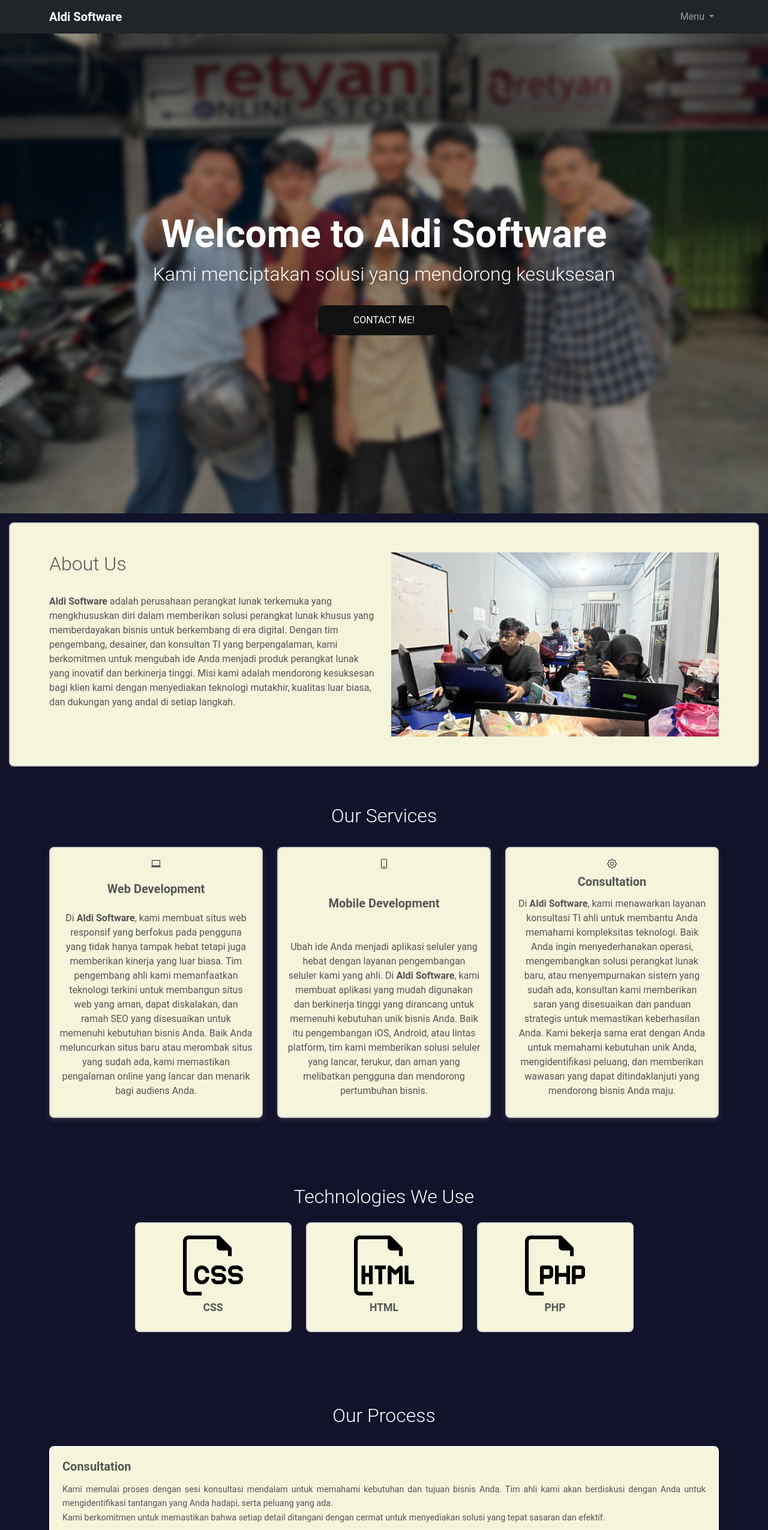
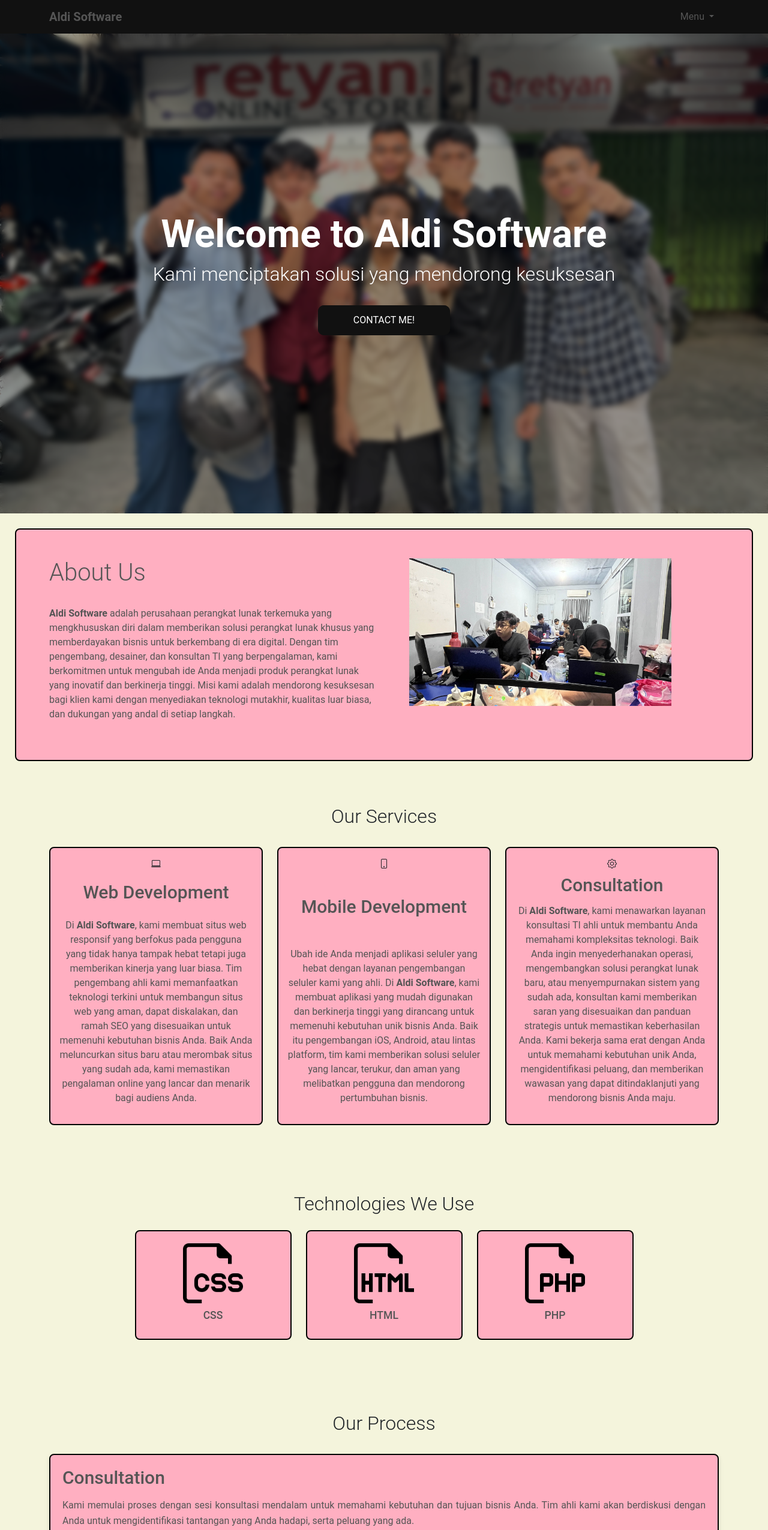
Before and after one commit to AldiPradana-KD/remake2, a plain HTML site: page index.html in a window 1280 px wide. Shown: the top 2551 px of the page at 60% size. Drawn offline with nearby package versions, Linux system fonts and the light colour scheme.

Commit message:
style:menyesuaikan font,padding,dan lainnya

```diff
--- a/index.html
+++ b/index.html
@@ -17,7 +17,7 @@
 
 <body>
   <!-- Navbar -->
-  <nav class="navbar navbar-expand-lg navbar-dark bg-dark">
+  <nav class="navbar navbar-expand-lg navbar-dark">
     <div class="container">
       <a class="navbar-brand" href="#">Aldi Software</a>
       <button class="navbar-toggler" type="button" data-bs-toggle="collapse" data-bs-target="#navbarNavDropdown" aria-controls="navbarNavDropdown" aria-expanded="false" aria-label="Toggle navigation">
@@ -144,7 +144,7 @@
           </p>
         </div>
         <div class="col-lg-6">
-          <img src="assets/about2.jpg" alt="About Us" class="img-fluid" width="100%">
+          <img src="assets/about2.jpg" alt="About Us" class="img-fluid" width="80%">
         </div>
       </div>
     </div>
@@ -158,7 +158,7 @@
         <div class="col-md-4 mb-3">
           <div class="service-box text-center">
             <i class="bi bi-laptop"></i>
-            <h4>Web Development</h4>
+            <h5>Web Development</h5>
             <p>Di <b>Aldi Software</b>, kami membuat situs web responsif yang berfokus pada pengguna yang tidak hanya
               tampak hebat tetapi
               juga memberikan kinerja yang luar biasa. Tim pengembang ahli kami memanfaatkan teknologi terkini untuk
@@ -172,7 +172,7 @@
         <div class="col-md-4 mb-3">
           <div class="service-box text-center">
             <i class="bi bi-phone"></i>
-            <h4>Mobile Development</h4>
+            <h5>Mobile Development</h5>
             <p>Ubah ide Anda menjadi aplikasi seluler yang hebat dengan layanan pengembangan seluler kami yang ahli. Di
               <b>Aldi Software</b>,
               kami membuat aplikasi yang mudah digunakan dan berkinerja tinggi yang dirancang untuk memenuhi kebutuhan
@@ -185,7 +185,7 @@
         <div class="col-md-4 mb-3">
           <div class="service-box text-center">
             <i class="bi bi-gear"></i>
-            <h4>Consultation</h4>
+            <h5>Consultation</h5>
             <p>Di <b>Aldi Software</b>, kami menawarkan layanan konsultasi TI ahli untuk membantu Anda memahami
               kompleksitas teknologi.
               Baik Anda ingin menyederhanakan operasi, mengembangkan solusi perangkat lunak baru, atau menyempurnakan
@@ -321,7 +321,8 @@
   <!-- CSS -->
   <style>
     .portfolio-item {
-      background-color: #f5f5dc;
+      background-color: #ffafc1;
+      border: 2px solid #000000;
       transition: transform 0.3s ease, box-shadow 0.3s ease;
       display: flex;
       flex-direction: column;
@@ -339,13 +340,13 @@
     }
 
     .portfolio-item h4 {
-      font-size: 1.25rem;
+      font-size: 30px;
       margin-top: 10px;
       color: #333;
     }
 
     .portfolio-item p {
-      font-size: 0.9rem;
+      font-size: 16px;
       color: #555;
     }
 
@@ -413,7 +414,7 @@
 <!-- CSS -->
 <style>
   .testimonial-card p{
-    font-size: 0,9rem;
+    font-size: 16px;
     color: #555 ;
   }
 .testimonial-card {
@@ -467,13 +468,13 @@
       <div class="col-md-3 col-sm-6 mb-4 partner-item">
         <div class="partner-card">
           <img src="assets/partner3.png" class="img-fluid" alt="Partner 3">
-          <h5 class="mt-3">Ramen Ucihan Udin</h5>
+          <h5 class="mt-3">Ramen Udin</h5>
         </div>
       </div>
       <div class="col-md-3 col-sm-6 mb-4 partner-item">
         <div class="partner-card">
           <img src="assets/partner4.png" class="img-fluid" alt="Partner 4">
-          <h5 class="mt-3">Fried Chicken Wawan</h5>
+          <h5 class="mt-3">Chicken Wawan</h5>
         </div>
       </div>
     </div>
@@ -508,7 +509,7 @@
 </section>
 
 <!-- Footer Section -->
-<footer class="footer-section bg-dark text-white py-4">
+<footer class="footer-section text-white py-4">
   <div class="container">
     <div class="row">
       <!-- Contact Info Section -->
--- a/styles.css
+++ b/styles.css
@@ -1,18 +1,14 @@
 body {
   font-family: 'Roboto', sans-serif;
-  background: #12122a;
+  background: #f4f4dc;
 }
 
-h1,
-h2,
-h3,
-h4,
-h5 {
-  font-size: 1.25rem;
-  font-weight: bold;
-  color: #ffffff;
+.navbar a {
+  color: #555;
 }
-
+.navbar {
+  background-color: #111;
+}
 .section-title {
   text-transform: uppercase;
   margin-bottom: 40px;
@@ -24,12 +20,14 @@ h5 {
   background-size: cover;
 }
 
-.service-box h4 {
+.service-box h5 {
   color: #555;
+  font-size: 30px;
 }
 
 .service-box p {
   color: #555;
+  font-size: 16px;
 }
 /* Ensure the row uses flexbox */
 .row {
@@ -38,8 +36,8 @@ h5 {
 }
 /* Flexbox to align items evenly */
 .service-box {
-  background-color: #f5f5dc;
-  border: 2px solid #ccc; /* Border style */
+  background-color: #ffafc1;
+  border: 2px solid #000000; /* Border style */
   border-radius: 8px; /* Rounded corners */
   padding: 15px; /* Spacing inside the border */
   margin-bottom: 10px; /* Space between service boxes */
@@ -69,8 +67,8 @@ h5 {
 }
 
 .process-item {
-  background-color: #f5f5dc;
-  border: 2px solid #ffffff;
+  background-color: #ffafc1;
+  border: 2px solid #000000;
   /* Border color */
   border-radius: 8px;
   padding: 20px;
@@ -83,14 +81,16 @@ h5 {
 .process-item h4 {
   margin-top: 0;
   margin-bottom: 15px;
-  font-size: 1.25rem;
+  font-size: 30px;
   color: #555;
   /* Heading color */
 }
-
+.process-item h2 {
+  font-size: 40px;
+}
 .process-item p {
   color: #555;
-  font-size: 0.9rem;
+  font-size: 16px;
   margin: 0;
   padding: 0;
   line-height: 1.6;
@@ -114,6 +114,14 @@ h5 {
   transition: transform 0.3s;
 }
 
+.team-section p {
+  font-size: 16px;
+}
+
+.team-section h4 {
+  font-size: 30px;
+}
+
 .team-section img:hover {
   transform: scale(1.1);
 }
@@ -124,13 +132,8 @@ blockquote {
   margin: 0;
 }
 
-p {
-  color: #ffffff;
-  font-size: 0, 9rem;
-}
-
 label {
-  color: #ffffff;
+  color: #555;
 }
 
 /*batas*/
@@ -216,7 +219,6 @@ footer .bi {
 
 /*batas*/
 .clients-section h2 {
-  font-weight: 600;
   margin-bottom: 30px;
 }
 
@@ -230,7 +232,7 @@ footer .bi {
 
 .partner-card {
   padding: 20px;
-  background-color: #f5f5dc;
+  background-color: #ffafc1;
   border-radius: 10px;
   box-shadow: 0px 8px 16px rgba(0, 0, 0, 0.1);
 }
@@ -247,6 +249,7 @@ footer .bi {
 
 .partner-card h5 {
   color: #333;
+  font-size: 30px;
 }
 
 @media (max-width: 768px) {
@@ -273,25 +276,31 @@ footer .bi {
 }
 
 .border-section {
-  background-color: #f5f5dc;
-  margin: 15px;
-  border: 2px solid #ccc; /* Adjust the border width, style, and color as needed */
+  background-color: #ffafc1;
+  margin: 25px;
+  border: 2px solid #000000; /* Adjust the border width, style, and color as needed */
   border-radius: 8px; /* Optional: for rounded corners */
   padding: 20px; /* Optional: to add spacing inside the border */
 }
 
 .border-section p {
   color: #555;
+  font-size: 16px;
 }
 
 .border-section h2 {
   color: #555;
+  font-size: 40px;
+}
+
+.border-section img {
+  margin-left: 30px;
 }
 
 /* Section Styles */
 .tech-item {
-  background-color: #f5f5dc;
-  border: 2px solid #ddd; /* Light grey border */
+  background-color: #ffafc1;
+  border: 2px solid #000000; /* Light grey border */
   border-radius: 8px; /* Rounded corners */
   padding: 20px; /* Spacing around the image and label */
   transition: transform 0.3s ease, box-shadow 0.3s ease; /* Animation for hover effects */
```
